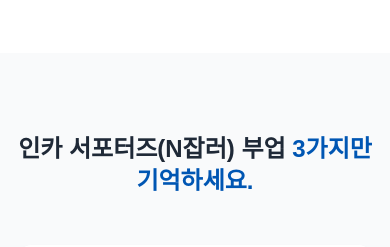
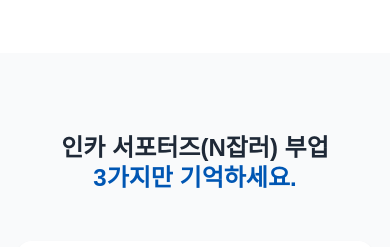
Before and after one commit to lifeandmoreusa-maker/locallink-web, a React (Vite) app: page / in a window 390 px wide. Shown: the part 4880-5127 px from the top of the page. Built offline with nearby package versions, Linux system fonts and the light colour scheme.

Commit message:
style(NJobCards): 타이틀 줄바꿈 추가 (16차)

```diff
--- a/src/components/NJobCards.jsx
+++ b/src/components/NJobCards.jsx
@@ -24,8 +24,9 @@
   return (
     <section className="py-20 bg-gray-50">
       <div className="container mx-auto px-4 max-w-6xl">
-        <h2 className="text-2xl md:text-3xl font-bold text-center text-gray-800 mb-12">
-          인카 서포터즈(N잡러) 부업 <span className="text-primary">3가지만 기억하세요.</span>
+        <h2 className="text-2xl md:text-3xl font-bold text-center text-gray-800 mb-12 leading-tight">
+          인카 서포터즈(N잡러) 부업<br />
+          <span className="text-primary">3가지만 기억하세요.</span>
         </h2>
 
         <div className="grid grid-cols-1 md:grid-cols-3 gap-8">
```
